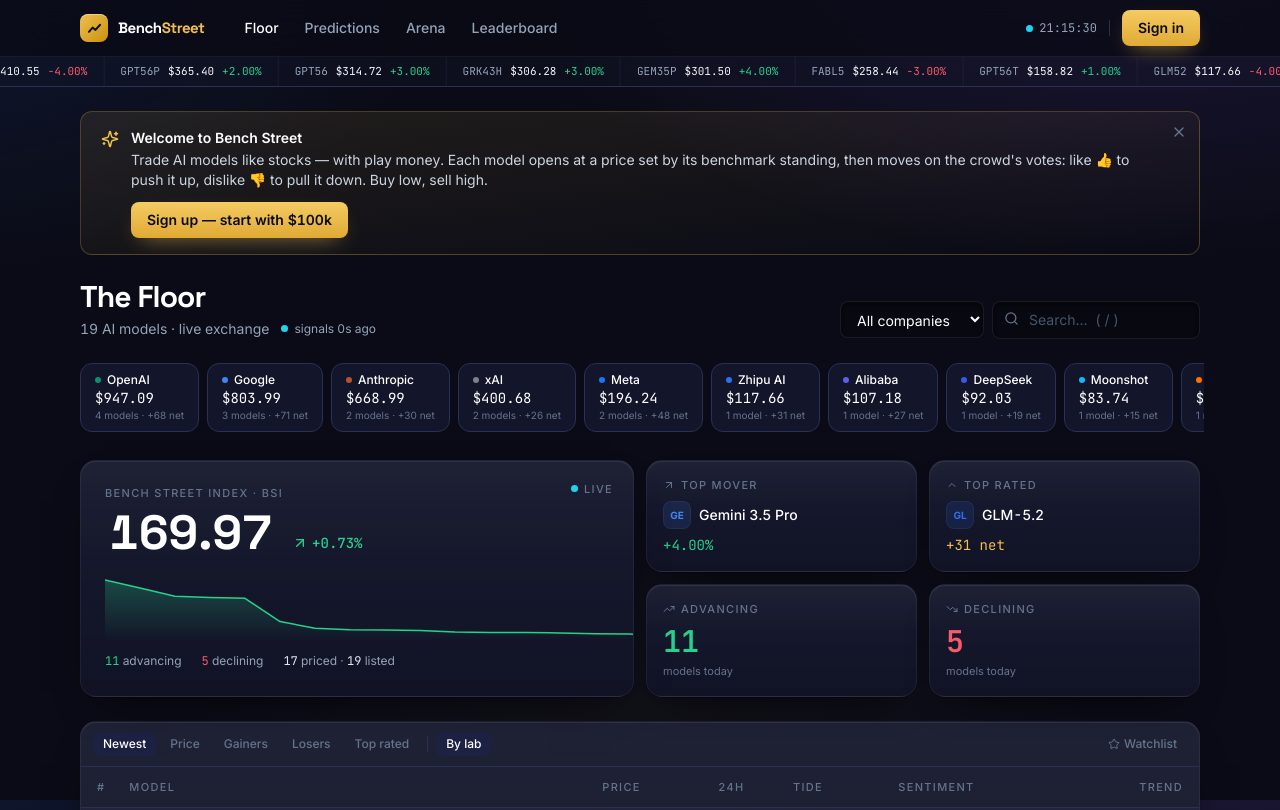
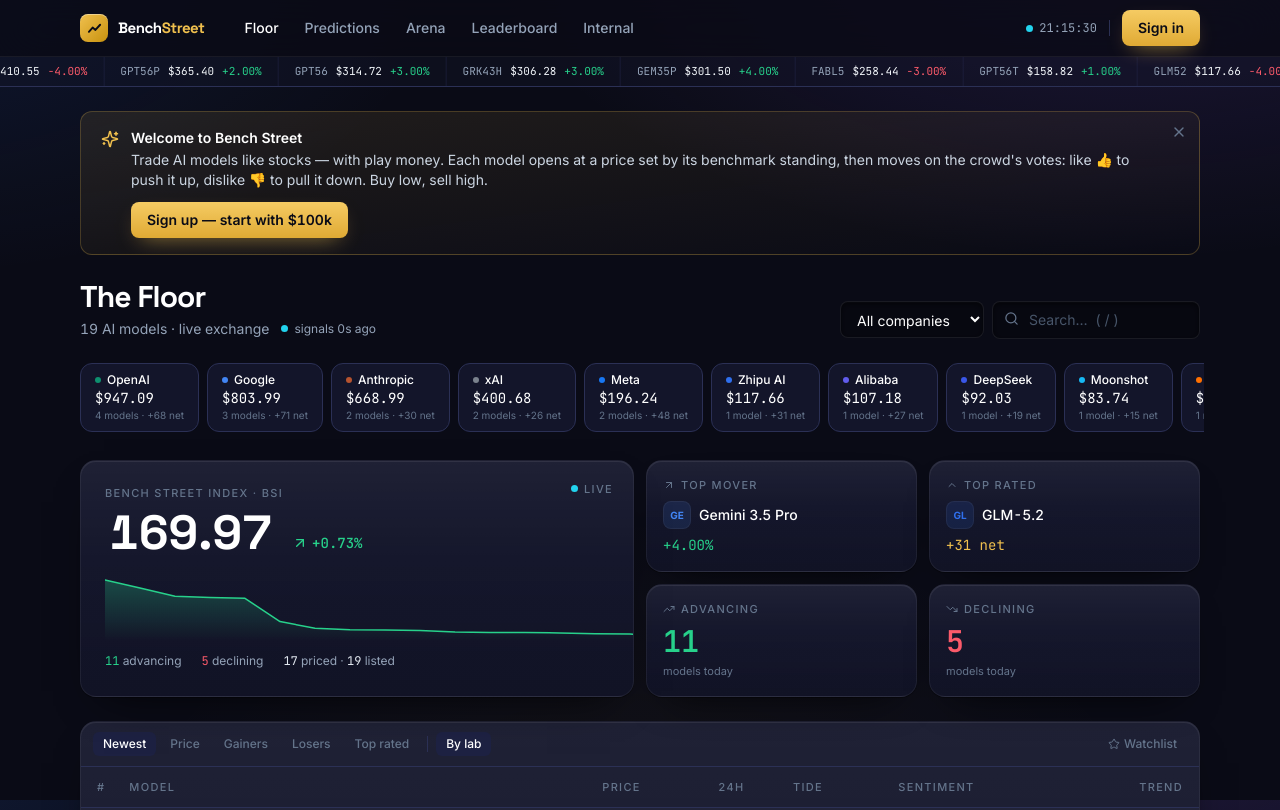
Before and after one commit to Foxxed909/bench-street, a React (Vite) app in the folder client/: page / in a window 1280 px wide. Shown: the top 810 px of the page. Built offline with nearby package versions, Linux system fonts and the light colour scheme.

Commit message:
Expose Internal Desk in navigation

```diff
--- a/client/src/components/Nav.jsx
+++ b/client/src/components/Nav.jsx
@@ -9,7 +9,8 @@
   ['/', 'Floor', true],
   ['/predictions', 'Predictions', false],
   ['/arena', 'Arena', false],
-  ['/leaderboard', 'Leaderboard', false]
+  ['/leaderboard', 'Leaderboard', false],
+  ['/internal', 'Internal', false]
 ]
 
 export default function Nav() {
@@ -73,7 +74,7 @@
                 <span className="grid h-6 w-6 place-items-center rounded-full bg-panel2 text-[11px] font-semibold text-slate-300">
                   {user.username.slice(0, 1).toUpperCase()}
                 </span>
-                {user.isAdmin && <span className="pill bg-accent/15 text-accent">admin</span>}
+                {user.isAdmin && <span className="pill bg-accent/15 text-accent">local</span>}
               </div>
               <button
                 onClick={doLogout}
```
